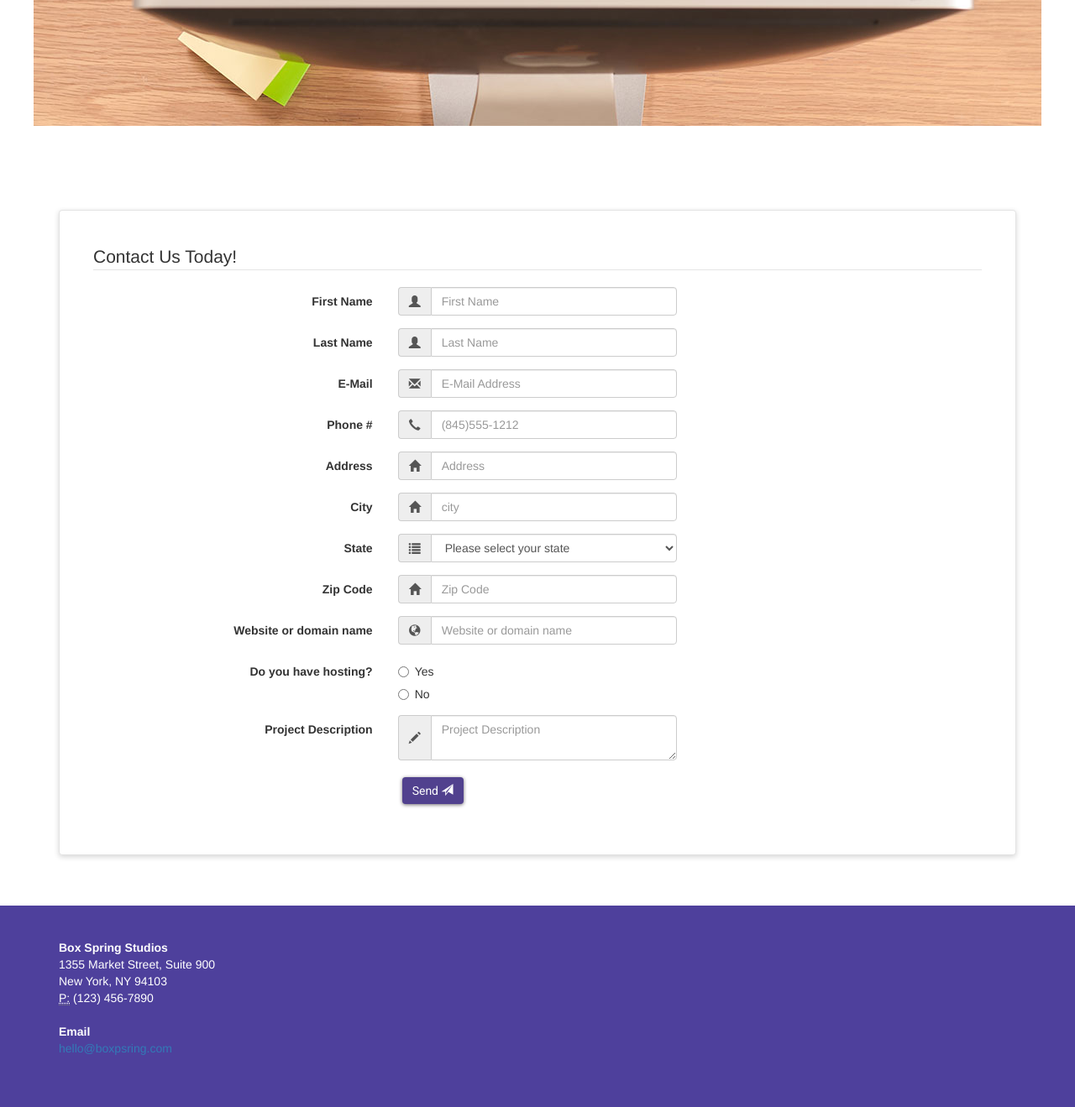
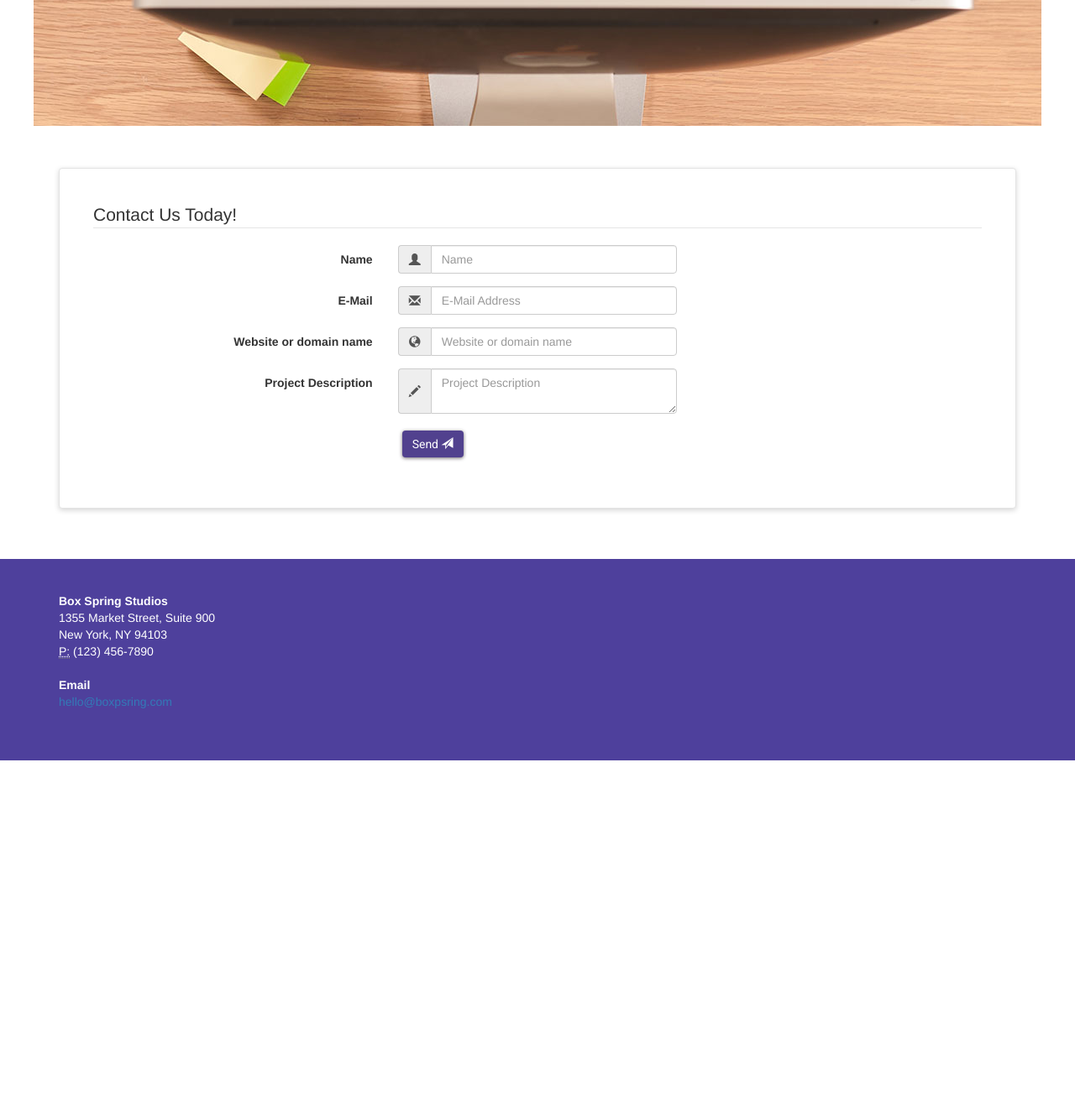
Before and after one commit to ninalouw/wk12-design-proj, a PHP site: page /contact.php in a window 1280 px wide. Shown: the part 650-1969 px from the top of the page at 84% size. After the commit the page ends 1556 px from the top, so only its background shows below. Run offline with PHP 8.4, Linux system fonts and the light colour scheme.

Commit message:
update contact form to send email

```diff
--- a/backend/_edit_process.php
+++ b/backend/_edit_process.php
@@ -6,8 +6,6 @@
 
 	if(db_connect()) {
 		if(isset($_POST["id"])) {
-
-			var_dump($_POST);
 
 			$update = "UPDATE ".$_POST["tb"]." SET ";
 			foreach($_POST as $name=>$value) {
--- a/contact.php
+++ b/contact.php
@@ -17,158 +17,26 @@
 </div>
 
 <div class="container contact-form">
-
   <form class="well form-horizontal" action=" " method="post"  id="contact_form">
       <fieldset>
-
       <!-- Form Name -->
       <legend>Contact Us Today!</legend>
-
-<!-- Text input-->
-
       <div class="form-group">
-  <label class="col-md-4 control-label">First Name</label>
+        <label class="col-md-4 control-label">Name</label>
         <div class="col-md-4 inputGroupContainer">
         <div class="input-group">
         <span class="input-group-addon"><i class="glyphicon glyphicon-user"></i></span>
-  <input  name="first_name" placeholder="First Name" class="form-control"  type="text">
+        <input  name="name" placeholder="Name" class="form-control"  type="text" required>
           </div>
         </div>
       </div>
 
-<!-- Text input-->
-
-<div class="form-group">
-  <label class="col-md-4 control-label" >Last Name</label>
-    <div class="col-md-4 inputGroupContainer">
-    <div class="input-group">
-  <span class="input-group-addon"><i class="glyphicon glyphicon-user"></i></span>
-  <input name="last_name" placeholder="Last Name" class="form-control"  type="text">
-    </div>
-  </div>
-</div>
-
-<!-- Text input-->
       <div class="form-group">
         <label class="col-md-4 control-label">E-Mail</label>
           <div class="col-md-4 inputGroupContainer">
           <div class="input-group">
               <span class="input-group-addon"><i class="glyphicon glyphicon-envelope"></i></span>
-  <input name="email" placeholder="E-Mail Address" class="form-control"  type="text">
-    </div>
-  </div>
-</div>
-
-
-<!-- Text input-->
-
-<div class="form-group">
-  <label class="col-md-4 control-label">Phone #</label>
-    <div class="col-md-4 inputGroupContainer">
-    <div class="input-group">
-        <span class="input-group-addon"><i class="glyphicon glyphicon-earphone"></i></span>
-  <input name="phone" placeholder="(845)555-1212" class="form-control" type="text">
-    </div>
-  </div>
-</div>
-
-<!-- Text input-->
-
-<div class="form-group">
-  <label class="col-md-4 control-label">Address</label>
-    <div class="col-md-4 inputGroupContainer">
-    <div class="input-group">
-        <span class="input-group-addon"><i class="glyphicon glyphicon-home"></i></span>
-  <input name="address" placeholder="Address" class="form-control" type="text">
-    </div>
-  </div>
-</div>
-
-<!-- Text input-->
-
-<div class="form-group">
-  <label class="col-md-4 control-label">City</label>
-    <div class="col-md-4 inputGroupContainer">
-    <div class="input-group">
-        <span class="input-group-addon"><i class="glyphicon glyphicon-home"></i></span>
-  <input name="city" placeholder="city" class="form-control"  type="text">
-    </div>
-  </div>
-</div>
-
-<!-- Select Basic -->
-
-<div class="form-group">
-  <label class="col-md-4 control-label">State</label>
-    <div class="col-md-4 selectContainer">
-    <div class="input-group">
-        <span class="input-group-addon"><i class="glyphicon glyphicon-list"></i></span>
-    <select name="state" class="form-control selectpicker" >
-      <option value=" " >Please select your state</option>
-      <option>Alabama</option>
-      <option>Alaska</option>
-      <option >Arizona</option>
-      <option >Arkansas</option>
-      <option >California</option>
-      <option >Colorado</option>
-      <option >Connecticut</option>
-      <option >Delaware</option>
-      <option >District of Columbia</option>
-      <option> Florida</option>
-      <option >Georgia</option>
-      <option >Hawaii</option>
-      <option >daho</option>
-      <option >Illinois</option>
-      <option >Indiana</option>
-      <option >Iowa</option>
-      <option> Kansas</option>
-      <option >Kentucky</option>
-      <option >Louisiana</option>
-      <option>Maine</option>
-      <option >Maryland</option>
-      <option> Mass</option>
-      <option >Michigan</option>
-      <option >Minnesota</option>
-      <option>Mississippi</option>
-      <option>Missouri</option>
-      <option>Montana</option>
-      <option>Nebraska</option>
-      <option>Nevada</option>
-      <option>New Hampshire</option>
-      <option>New Jersey</option>
-      <option>New Mexico</option>
-      <option>New York</option>
-      <option>North Carolina</option>
-      <option>North Dakota</option>
-      <option>Ohio</option>
-      <option>Oklahoma</option>
-      <option>Oregon</option>
-      <option>Pennsylvania</option>
-      <option>Rhode Island</option>
-      <option>South Carolina</option>
-      <option>South Dakota</option>
-      <option>Tennessee</option>
-      <option>Texas</option>
-      <option> Uttah</option>
-      <option>Vermont</option>
-      <option>Virginia</option>
-      <option >Washington</option>
-      <option >West Virginia</option>
-      <option>Wisconsin</option>
-      <option >Wyoming</option>
-    </select>
-  </div>
-</div>
-</div>
-
-<!-- Text input-->
-
-<div class="form-group">
-  <label class="col-md-4 control-label">Zip Code</label>
-    <div class="col-md-4 inputGroupContainer">
-    <div class="input-group">
-        <span class="input-group-addon"><i class="glyphicon glyphicon-home"></i></span>
-  <input name="zip" placeholder="Zip Code" class="form-control"  type="text">
+        <input name="email" placeholder="E-Mail Address" class="form-control"  type="text" required>
           </div>
         </div>
       </div>
@@ -184,43 +52,22 @@
         </div>
       </div>
 
-<!-- radio checks -->
- <div class="form-group">
-    <label class="col-md-4 control-label">Do you have hosting?</label>
-    <div class="col-md-4">
-        <div class="radio">
-            <label>
-                <input type="radio" name="hosting" value="yes" /> Yes
-            </label>
-        </div>
-        <div class="radio">
-            <label>
-                <input type="radio" name="hosting" value="no" /> No
-            </label>
-        </div>
-    </div>
-</div>
-
-<!-- Text area -->
-
       <div class="form-group">
         <label class="col-md-4 control-label">Project Description</label>
           <div class="col-md-4 inputGroupContainer">
           <div class="input-group">
               <span class="input-group-addon"><i class="glyphicon glyphicon-pencil"></i></span>
-        	<textarea class="form-control" name="comment" placeholder="Project Description"></textarea>
+                <textarea class="form-control" name="description" placeholder="Project Description" required></textarea>
         </div>
         </div>
       </div>
-
       <!-- Success message -->
       <!-- <div class="alert alert-success" role="alert" id="success_message">Success <i class="glyphicon glyphicon-thumbs-up"></i> Thanks for contacting us, we will get back to you shortly.</div> -->
-
       <!-- Button -->
       <div class="form-group">
         <label class="col-md-4 control-label"></label>
         <div class="col-md-4">
-    <button type="submit" class="btn btn-primary" >Send <span class="glyphicon glyphicon-send"></span></button>
+          <button type="submit" name="submit" class="btn btn-primary" >Send <span class="glyphicon glyphicon-send"></span></button>
         </div>
       </div>
 
@@ -228,5 +75,46 @@
   </form>
 </div>
 </div><!-- /.container -->
+<?php
+    if(isset($_POST["submit"]) AND
+					 $_POST["email"] != "" AND
+					 $_POST["name"] != "" AND
+					 $_POST["description"] != "") {
+
+				sendMail($_POST["email"], $_POST["name"], $_POST["description"]);
+		}
+
+    function sendMail($email, $name, $description) {
+				$to = $email;
+				$subject = "Thanks for contacting us $name";
+
+				$message = " <html> <head> <title>Hello from Boxspring Studios</title> </head>\n";
+        $message .= "<img style='display:block; margin:auto; border-radius:50%; width:120px; height:120px' src='https://static.pexels.com/photos/2097/desk-office-pen-ruler.jpg' alt='image'>";
+				$message .= "<body> <h2 style='text-align:center; color:#7b2f6f; font-size:20px;'>Hello from Boxspring Studios!</h2>\n";
+        $message .= "<body> <p style='text-align:center;'>Hello $name,</p>\n";
+        $message .= "<p style='text-align:center;'>Thanks for contacting the team at Boxspring Studios.</p>\n";
+				$message .= "<p style='text-align:center;'>The email address that we have for you is $to.</p>\n";
+				$message .= "<p style='text-align:center;'>Your project description is: $description</p>\n";
+        $message .= "<p style='text-align:center;'>We will get back to you as soon as possible regarding your project.</p>\n";
+        $message .= "<p style='text-align:center;'>All the best,</p>\n";
+        $message .= "<p style='text-align:center;'>Harriet from Boxpsring Studios</p>\n";
+				$message .= "</body> </html>";
+
+				$headers = "MIME-Version: 1.0\r\n";
+				$headers .= "Content-type:text/html;charset=UTF-8\r\n";
+				$headers .= "From: hello@boxspringstudios.com\r\n";
+
+				$didItSend = mail($to, $subject, $message, $headers);
+
+				if ( $didItSend === true ) {
+					echo "<p>Email sent successfully to $to</p>";
+				}
+				else {
+					echo "<p>Email failed to send</p>";
+				}
+		}
+
+?>
+
 <!-- php footer -->
 <?php include "partials/footer.php"?>
--- a/css/styles.css
+++ b/css/styles.css
@@ -524,5 +524,5 @@ hr {
 }
 
 .contact-form {
-  padding-top: 100px;
+  padding-top: 50px;
 }
--- a/css/styles.scss
+++ b/css/styles.scss
@@ -574,5 +574,5 @@ hr {
 // }
 
 .contact-form {
-    padding-top:100px;
+    padding-top:50px;
 }
```
Also changed, not shown: css/styles.min.css. Lines whose indentation alone changed are shown as unchanged.
